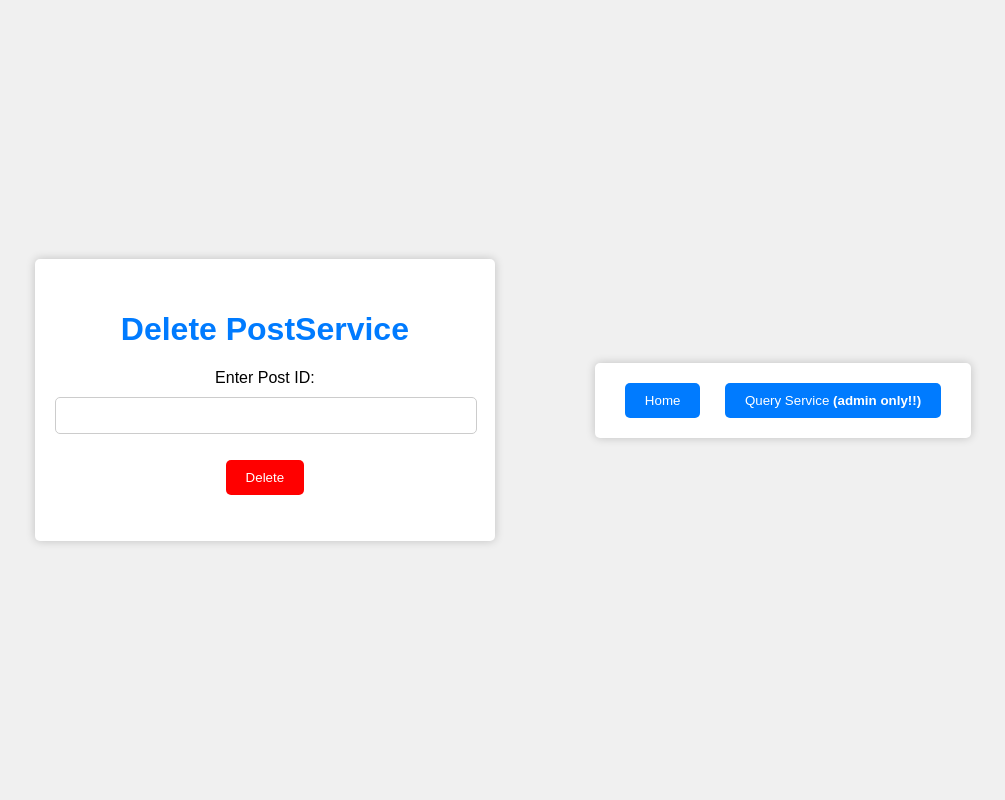
After one commit to jmarcbalbada/ServiceYou, a Django app: page /postservice/deletepostservice/ in a window 1280 px wide. The commit adds this page. Shown: the whole page, without its empty margins (137-1142 px from the left). Run offline with Django 5.2, Linux system fonts and the light colour scheme.

Commit message:
[Marc] - modifying 'postservice.views.py' and added delete stored proc to django.

```diff
--- /dev/null
+++ b/serviceyoufinal/postservice/Templates/deletepostservice.html
@@ -0,0 +1,101 @@
+<!DOCTYPE html>
+<html lang="en">
+<head>
+    <meta charset="UTF-8">
+    <title>Delete PostService</title>
+    <style>
+        body {
+            font-family: Arial, sans-serif;
+            background-color: #f0f0f0;
+            margin: 0;
+            padding: 0;
+            display: flex;
+            justify-content: center;
+            align-items: center;
+            height: 100vh;
+        }
+
+        form {
+            text-align: center;
+            background-color: #fff;
+            padding: 30px;
+            border-radius: 5px;
+            box-shadow: 0 0 10px rgba(0, 0, 0, 0.2);
+            width: 400px;
+        }
+
+        h1 {
+            text-align: center;
+            color: #007bff;
+        }
+
+        input[type="text"] {
+            width: 100%;
+            padding: 10px;
+            margin: 10px -10px;
+            border: 1px solid #ccc;
+            border-radius: 5px;
+        }
+
+        input[type="submit"] {
+            background-color: #ff0000;
+            color: #fff;
+            border: none;
+            padding: 10px 20px;
+            border-radius: 5px;
+            cursor: pointer;
+        }
+
+        input[type="submit"]:hover {
+            background-color: #cc0000;
+        }
+
+        .messages {
+            list-style: none;
+            padding: 0;
+        }
+
+        .error {
+            color: #ff0000;
+        }
+
+        .button-container {
+            background-color: #fff;
+            padding: 20px;
+            margin-left: 100px;
+            margin-top: 0px;
+            border-radius: 5px;
+            box-shadow: 0 0 10px rgba(0, 0, 0, 0.2);
+            display: inline-block;
+        }
+
+        .button {
+            background-color: #007bff;
+            color: #fff;
+            border: none;
+            padding: 10px 20px;
+            border-radius: 5px;
+            cursor: pointer;
+            margin: 0 10px;
+        }
+    </style>
+</head>
+<body>
+    <form method="post" action="">
+        {% csrf_token %}
+        <h1>Delete PostService</h1>
+        <p>
+            <label for="id_postID">Enter Post ID:</label>
+            <input type="text" id="id_postID" name="postID" required>
+        </p>
+        <p>
+            <input type="submit" value="Delete">
+        </p>
+    </form>
+
+        <div class="button-container">
+            <button class="button" onclick="window.location.href='{% url 'homepage' %}'">Home</button>
+            <button class="button" onclick="window.location.href='{% url 'querypostservice' %}'">Query Service <b>(admin only!!)</b></button>
+        </div>
+</body>
+</html>
--- a/serviceyoufinal/postservice/Templates/home.html
+++ b/serviceyoufinal/postservice/Templates/home.html
@@ -53,6 +53,7 @@
         <div class="button-container">
             <button class="button" onclick="window.location.href='{% url 'posting' %}'">Post Service</button>
             <button class="button" onclick="window.location.href='{% url 'querypostservice' %}'">Query Post Service <b>(admin only)</b></button>
+            <button class="button" onclick="window.location.href='{% url 'deletepostservice' %}'">Delete</button>
         </div>
     </div>
 </body>
--- a/serviceyoufinal/postservice/Templates/querypostservice.html
+++ b/serviceyoufinal/postservice/Templates/querypostservice.html
@@ -52,7 +52,7 @@
             background-color: #fff;
             padding: 20px;
             margin-top: -550px;
-            margin-left: 150px;
+            margin-left: 50px;
             border-radius: 5px;
             box-shadow: 0 0 10px rgba(0, 0, 0, 0.2);
             display: inline-block;
@@ -108,6 +108,7 @@
     <div class="button-container">
             <button class="button" onclick="window.location.href='{% url 'homepage' %}'">Home</button>
             <button class="button" onclick="window.location.href='{% url 'posting' %}'">Post Service</button>
+            <button class="button" onclick="window.location.href='{% url 'deletepostservice' %}'">Post Service</button>
         </div>
 </body>
 </html>
--- a/serviceyoufinal/postservice/urls.py
+++ b/serviceyoufinal/postservice/urls.py
@@ -7,6 +7,7 @@ urlpatterns = [
     # path('login/', views.LoginWorker.as_view(), name='login'),
     path('posting/', views.PostServiceWorker.as_view(), name='posting'),
     path('querypostservice/', views.QueryPostServiceView.as_view(), name='querypostservice'),
+    path('deletepostservice/', views.DeletePostService.as_view(), name='deletepostservice'),
     # path('httpregister/', views.registration, name='httpregister'),
 
 ]
--- a/serviceyoufinal/postservice/views.py
+++ b/serviceyoufinal/postservice/views.py
@@ -1,4 +1,4 @@
-from django.shortcuts import render
+from django.shortcuts import render, redirect
 from django.http import HttpResponse
 from django.views import View
 from django.http import HttpResponseRedirect
@@ -58,7 +58,7 @@ class PostServiceWorker(View):
                                  postService.description, postService.location, postService.date_posted,
                                  1, 0])
 
-            return render(request, self.template, {'form': PostServiceForm()})
+            return redirect('querypostservice')
         else:
             return render(request, self.template, {'form': postServiceForm})
 
@@ -79,6 +79,28 @@ class QueryPostServiceView(View):
         context = {'postServices': postServices}
         return render(request, self.template_name, context)
 
+
+class DeletePostService(View):
+    template = 'deletepostservice.html'
+
+    def get(self,request):
+        return render(request, self.template)
+
+    def post(self, request):
+        post_id = request.POST.get('postID')
+
+        with connection.cursor() as cursor:
+            # Call the stored procedure
+            cursor.callproc('deletePostServiceByPostID', [post_id, None])
+            cursor.execute("SELECT @p_isDeleted")
+            is_deleted = cursor.fetchone()[0]
+
+        if is_deleted:
+            messages.success(request, f"PostService with ID {post_id} deleted successfully.")
+        else:
+            messages.error(request, f"Failed to delete PostService with ID {post_id}.")
+
+        return redirect('querypostservice')
 
 # class RegisterWorker(View):
 #     template = 'register.html'
```
